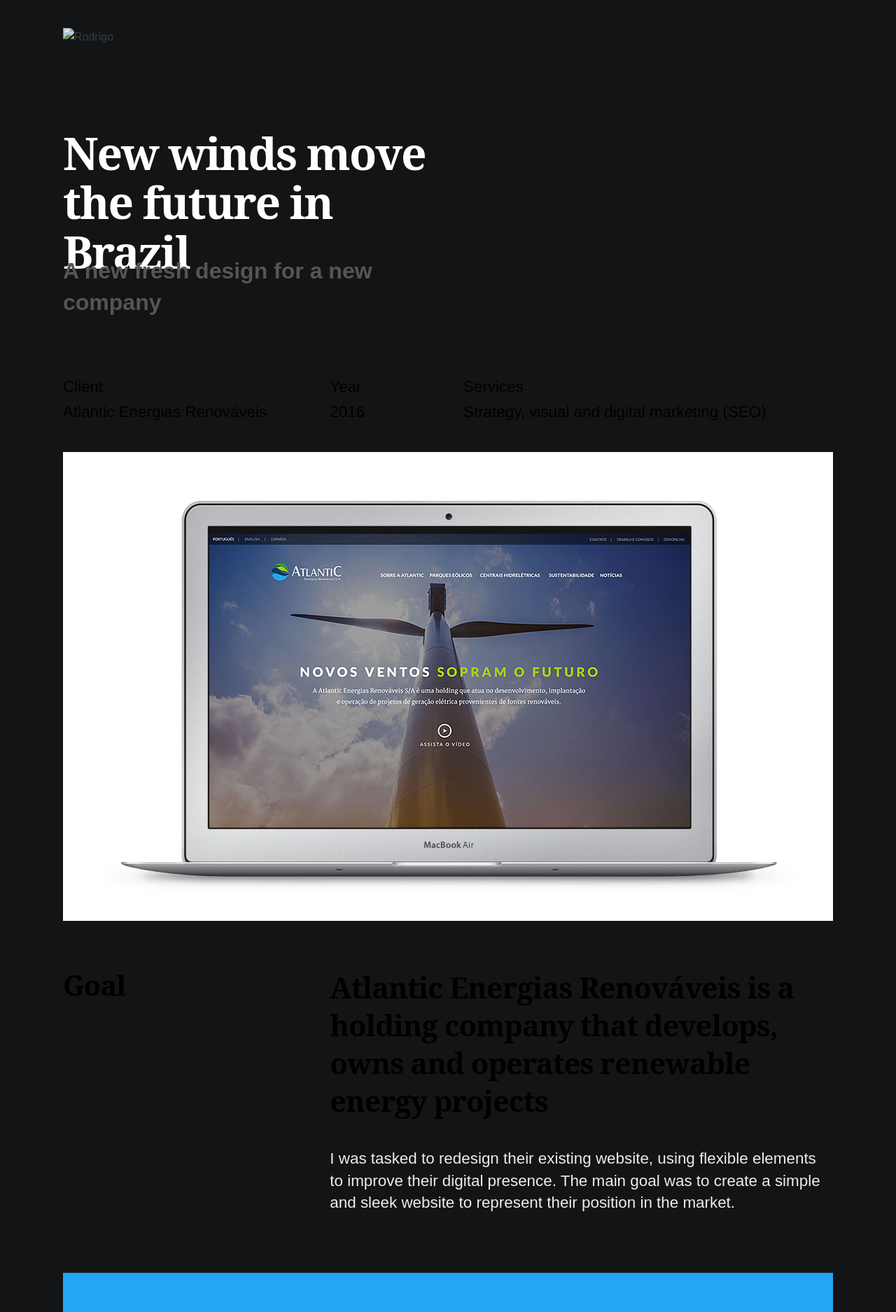
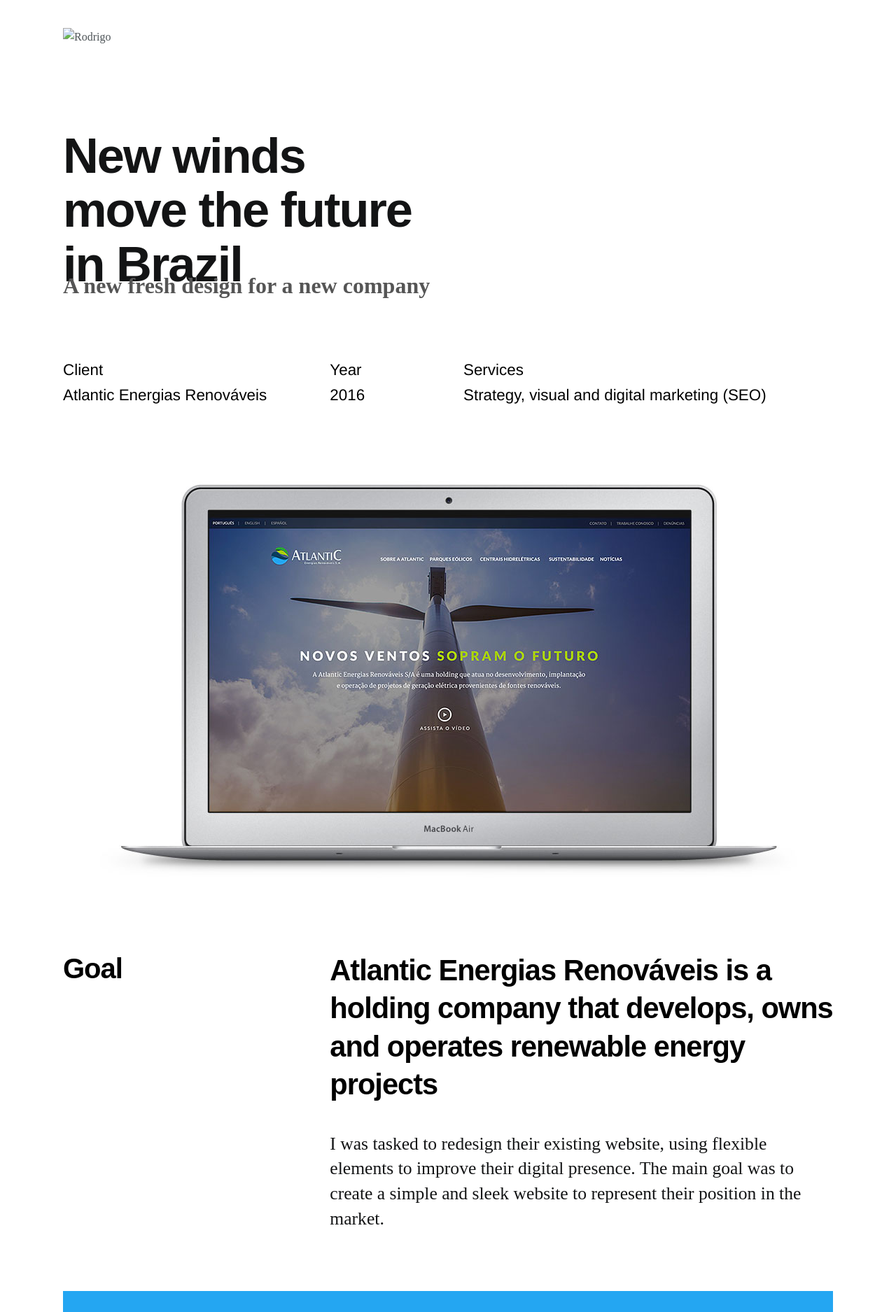
Before and after one commit to drigoteixeira/drigoteixeira.github.io, a Jekyll site: the page built from projects/atlantic/index.html, in a window 1280 px wide. Shown: the top 1875 px of the page at 70% size. Built offline with Jekyll 4.4.1, drawn with Linux system fonts in a browser that asks for light colours.

Commit message:
Update style and homepage

```diff
--- a/_scss/base.scss
+++ b/_scss/base.scss
@@ -12,15 +12,15 @@
 }
 
 body {
-	background: $base-gray;
+	background: $white;
 	font-size: 1.6em;
 	/* currently ems cause chrome bug misinterpreting rems on body element */
 	line-height: 1.6;
-	color: #ededed;
+	color: $base-gray;
   	-webkit-font-smoothing: antialiased;
     font-weight: 400;
     font-style: normal;
-    font-family: 'Heebo', sans-serif;
+    font-family: 'Noto', serif;
 }
 
 .right {
--- a/_scss/links.scss
+++ b/_scss/links.scss
@@ -1,17 +1,19 @@
 /* Links
 –––––––––––––––––––––––––––––––––––––––––––––––––– */
 a {
-  color: $white;
-  text-decoration: underline;
+  color: $base-gray;;
   transition: color 0.2s linear;
   -o-transition: color 0.2s linear;
   -moz-transition: color 0.2s linear;
   -webkit-transition: color 0.2s linear;
+  text-decoration: none;
+  border-bottom: 1px solid $base-gray;
 }
 
 a:hover {
-  color: $white;
+  color: $base-gray;
   text-decoration: none;
+  border-bottom: none;
 }
 
-a:visited { color: $white; }
+a:visited { color: $base-gray; }
--- a/_scss/typography.scss
+++ b/_scss/typography.scss
@@ -10,19 +10,19 @@
     letter-spacing: -1px;
     color: $black;
     margin-top: 0;
-    font-family: 'Noto Serif', serif;
+    font-family: 'Poppins', sans-serif;
     font-weight: 700;
 }
 
 h1 {
-    font-size: 4em;
+    font-size: 4.4em;
     line-height: 1.1;
     letter-spacing: -2px;
-    color: $white;
+    color: $base-gray;
 }
 
 h1 span {
-    color: $red;
+    color: $purple;
 }
 
 .subtitle {
@@ -79,7 +79,7 @@
 }
 
 p {
-    font-size: 1.4em;
+    font-size: 1.6em;
     font-weight: 400;
     line-height: 1.4em;
 }
@@ -264,7 +264,7 @@
     }
 
     p {
-        font-size: 1.2em;
+        font-size: 1.4em;
         font-weight: 400;
     }
 
--- a/_scss/variables.scss
+++ b/_scss/variables.scss
@@ -13,4 +13,4 @@
 $gray-F1: #F1F1F1;
 $orange: #FF9001;
 $black: #000000;
-$purple: #2c003e;
+$purple: #EA178C;
--- a/index.html
+++ b/index.html
@@ -15,9 +15,7 @@
         <div class="row">
             <div class="eight columns">
 
-                <p><a href="mailto:hello@rodrigoteixeira.co">hello@rodrigoteixeira.co</a><div class=""></div>
-
-                <p></p>
+                <p><a href="mailto:hello@rodrigoteixeira.co">hello@rodrigoteixeira.co</a>
 
                 <p><a href="https://twitter.com/drigo">Twitter</a> / <a href="https://www.instagram.com/drigoteixeira/">Instagram</a> / <a href="https://medium.com/@drigo">Medium</a> / <a href="https://www.linkedin.com/in/drigoteixeira/">Linkedin</a></p>
             </div>
--- a/js/scripts.js
+++ b/js/scripts.js
@@ -36,7 +36,7 @@
 
     WebFont.load({
     google: {
-      families: ['Noto+Serif:400,400i,700,700i', 'Heebo:400,700'],
+      families: ['Noto+Serif:400,400i,700,700i', 'Poppins:400,400i,700,700i'],
       url: ['https://fonts.googleapis.com/css2'],
     }
     });
```
Also changed, not shown: other parts of index.html (+1 -1 lines), img/logo.svg.
